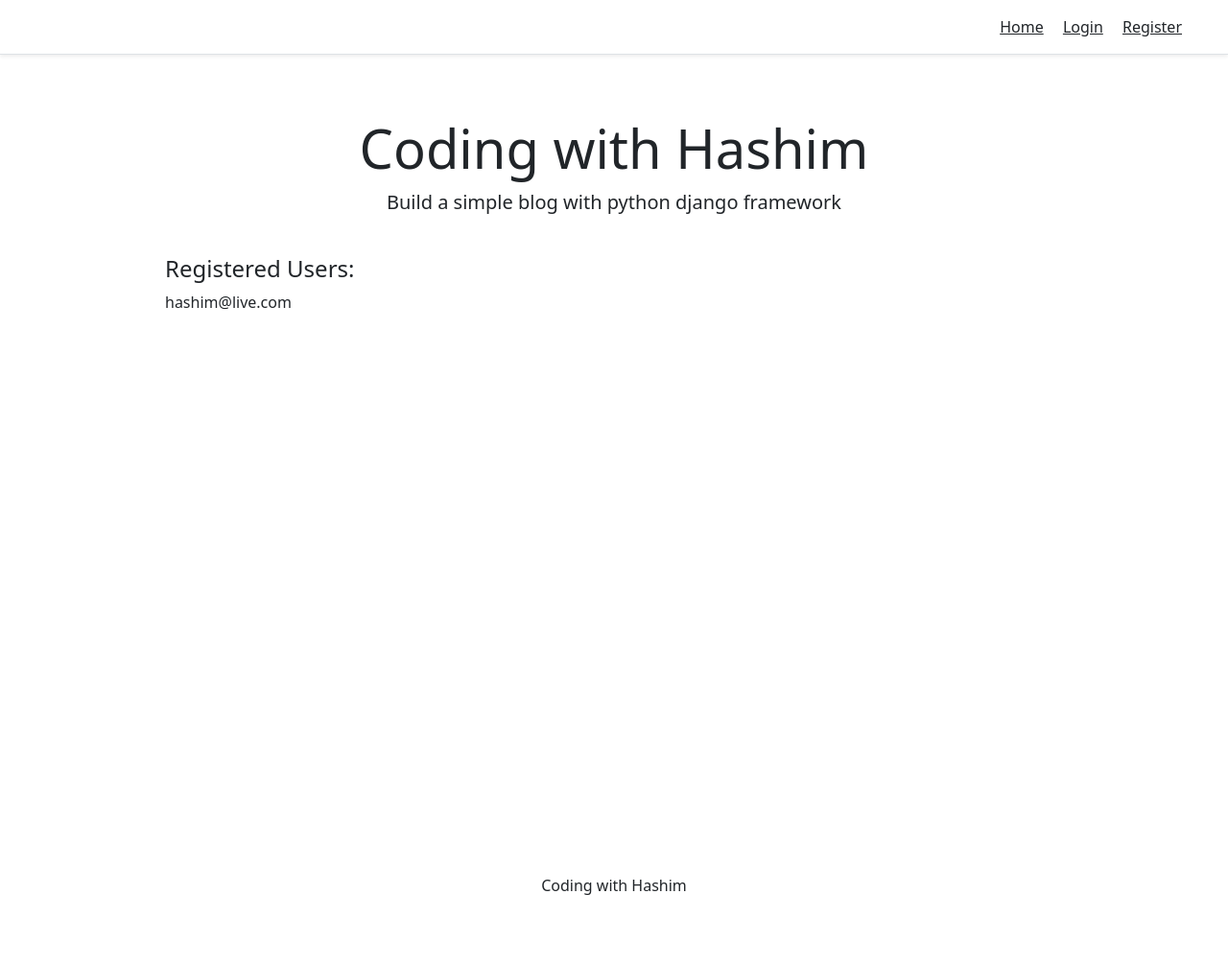
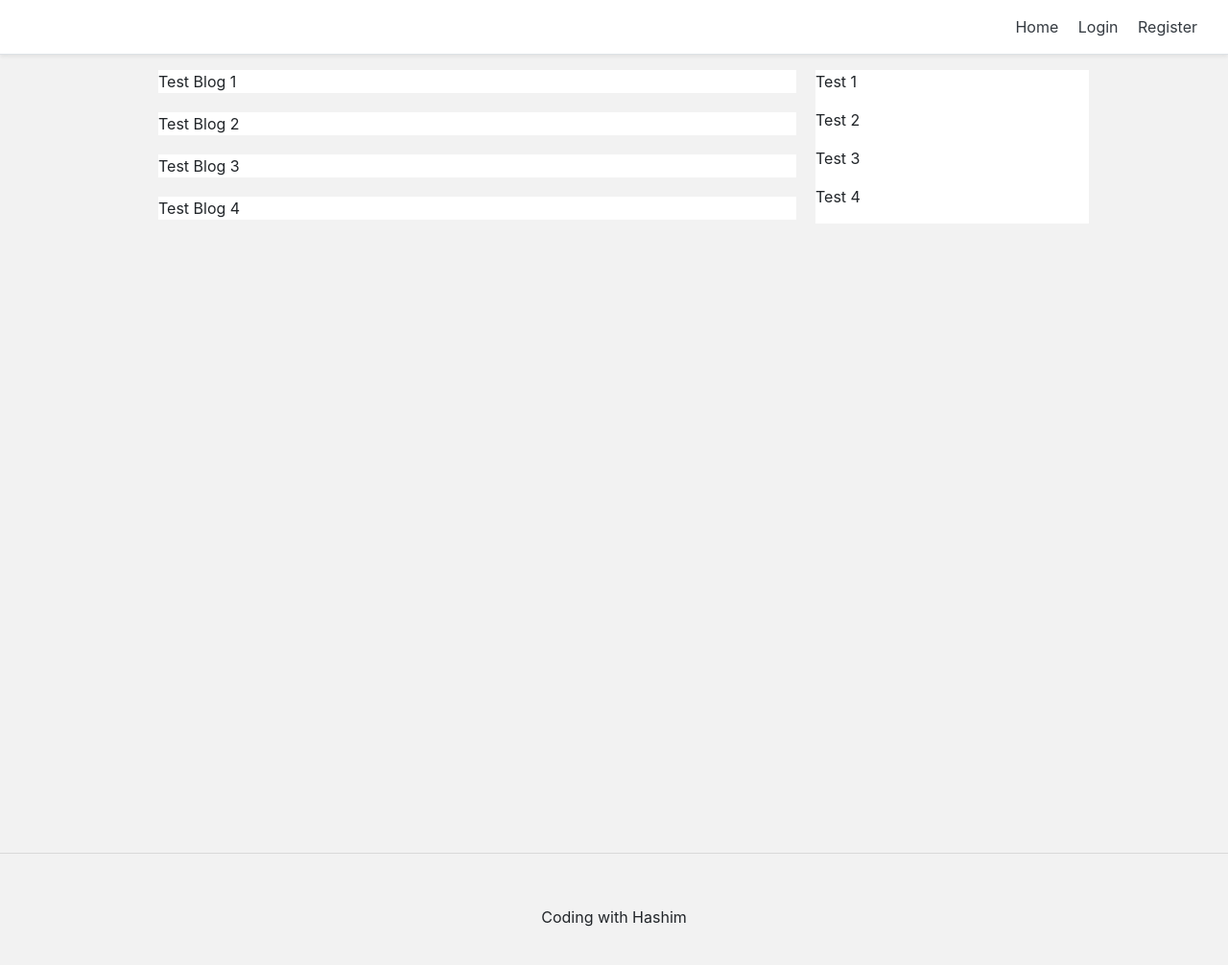
Before and after one commit to hashimTahir/Python-Django-Playground, a Django app: page / in a window 1280 px wide. Shown: the whole page at 96% size. Before the commit the page ends 933 px from the top, so only its background shows below. Run offline with Django 3.2, Linux system fonts and the light colour scheme; data comes from the database, SQL or seed files in the repository; both versions use the stored data as it was after the commit; some libraries are stand-ins or nearby versions.

Commit message:
Initial blog post setup on home page.

```diff
--- a/personal/templates/personal/home.html
+++ b/personal/templates/personal/home.html
@@ -1,26 +1,86 @@
 {% extends 'base.html' %}
-
-
 
 {% block content %}
 
 
-<div class="pricing-header px-3 py-3 pt-md-5 pb-md-4 mx-auto text-center">
-    <h1 class="display-4">Coding with Hashim</h1>
-    <p class="lead">Build a simple blog with python django framework</p>
-</div>
+<style type="text/css">
+    @media (max-width: 768px) {
+        .right-column {
+            margin-left: 0px;
+        }
+    }
+
+    @media (min-width: 768px) {
+        .right-column {
+            margin-left: 20px;
+        }
+    }
+
+    .blog-post-container {
+        background-color: #fff;
+        margin-bottom: 20px;
+        width: 100%;
+    }
+
+    .create-post-bar {
+        background-color: #fff;
+        margin-bottom: 20px;
+    }
+
+    .left-column {
+        padding: 0px;
+    }
+
+    .right-column {
+        padding: 0px;
+    }
+</style>
+
 
 <div class="container">
-    <div class="d-flex flex-column">
-        <h4>
-            Registered Users:
-        </h4>
-        {% for accout in accounts %}
-        <p>
-            {{accout}}
+    <div class="row">
 
-        </p>
-        {% endfor %}
+        <!-- Top bar -->
+        <div class="create-post-bar d-lg-none col-lg-7 offset-lg-1">
+        </div>
+        <!-- end bar -->
+
+
+        <!-- blogs  -->
+        <div class="left-column col-lg-7 offset-lg-1">
+
+            <div class="blog-post-container">
+                <p>Test Blog 1</p>
+            </div>
+
+            <div class="blog-post-container">
+                <p>Test Blog 2</p>
+            </div>
+
+            <div class="blog-post-container">
+                <p>Test Blog 3</p>
+            </div>
+
+            <div class="blog-post-container">
+                <p>Test Blog 4</p>
+            </div>
+
+        </div>
+        <!-- end blog feed -->
+
+
+        <!-- Right 'create post' column  -->
+        <div class="right-column col-lg-3 d-lg-flex d-none flex-column">
+
+            <div class="create-post-bar">
+                <p>Test 1</p>
+                <p>Test 2</p>
+                <p>Test 3</p>
+                <p>Test 4</p>
+            </div>
+
+        </div>
+        <!-- end Right 'create post' column  -->
 
     </div>
 </div>
--- a/templates/base.html
+++ b/templates/base.html
@@ -3,10 +3,16 @@
 
 <head>
 
-    {% include 'snippets/header.html' %}
+    <meta charset="utf-8">
+    <meta name="viewport" content="width=device-width, initial-scale=1, shrink-to-fit=no">
+    <link rel="stylesheet" href="https://stackpath.bootstrapcdn.com/bootstrap/4.3.1/css/bootstrap.min.css"
+        integrity="sha384-ggOyR0iXCbMQv3Xipma34MD+dH/1fQ784/j6cY/iJTQUOhcWr7x9JvoRxT2MZw1T" crossorigin="anonymous">
+
 </head>
 
 <body>
+    {% include 'snippets/base_css.html' %}
+    {% include 'snippets/header.html' %}
 
     <style type="text/css">
         .main {
--- /dev/null
+++ b/templates/snippets/base_css.html
@@ -0,0 +1,5 @@
+<style type="text/css">
+	body{
+		background-color: #f2f2f2;
+	}
+</style>
--- a/templates/snippets/footer.html
+++ b/templates/snippets/footer.html
@@ -1,17 +1,26 @@
 <style type="text/css">
-    .footer{
-        min-height: 100px;
-    }
+	.footer{
+		min-height: 100px;
+	}
 </style>
+
+<!-- Footer -->
+<hr>
 <div class="d-flex flex-row align-items-center footer">
     <p class="m-auto">
         Coding with Hashim
     </p>
 </div>
+<!-- End Footer -->
 
 
 
-
-<script src="https://cdn.jsdelivr.net/npm/bootstrap@5.0.0-beta1/dist/js/bootstrap.bundle.min.js"
-    integrity="sha384-ygbV9kiqUc6oa4msXn9868pTtWMgiQaeYH7/t7LECLbyPA2x65Kgf80OJFdroafW"
+<script src="https://code.jquery.com/jquery-3.3.1.slim.min.js"
+    integrity="sha384-q8i/X+965DzO0rT7abK41JStQIAqVgRVzpbzo5smXKp4YfRvH+8abtTE1Pi6jizo"
     crossorigin="anonymous"></script>
+<script src="https://cdnjs.cloudflare.com/ajax/libs/popper.js/1.14.7/umd/popper.min.js"
+    integrity="sha384-UO2eT0CpHqdSJQ6hJty5KVphtPhzWj9WO1clHTMGa3JDZwrnQq4sF86dIHNDz0W1"
+    crossorigin="anonymous"></script>
+<script src="https://stackpath.bootstrapcdn.com/bootstrap/4.3.1/js/bootstrap.min.js"
+    integrity="sha384-JjSmVgyd0p3pXB1rRibZUAYoIIy6OrQ6VrjIEaFf/nJGzIxFDsf4x0xIM+B07jRM"
+    crossorigin="anonymous"></script>
--- a/templates/snippets/header.html
+++ b/templates/snippets/header.html
@@ -1,23 +1,25 @@
-<link href="https://cdn.jsdelivr.net/npm/bootstrap@5.0.0-beta1/dist/css/bootstrap.min.css" rel="stylesheet"
-    integrity="sha384-giJF6kkoqNQ00vy+HMDP7azOuL0xtbfIcaT9wjKHr8RbDVddVHyTfAAsrekwKmP1" crossorigin="anonymous">
-
-
 <style type="text/css">
-    .container {
-        max-width: 960px;
+    @media (min-width: 768px) {
+        html {
+            font-size: 16px;
+        }
     }
 
     .pricing-header {
         max-width: 700px;
     }
+
+    .card-deck .card {
+        min-width: 220px;
+    }
 </style>
 
 <div class="d-flex flex-column flex-md-row align-items-center p-3 px-md-4 mb-3 bg-white border-bottom shadow-sm">
-    <p class="h5 my-0 me-md-auto fw-normal">
+    <h5 class="my-0 mr-md-auto font-weight-normal">
         {% if request.user.is_authenticated %}
         Hello, {{request.user.username}}</p>
-    {% endif %}
-    </p>
+        {% endif %}
+    </h5>
     <nav class="my-2 my-md-0 me-md-3">
         {% if request.user.is_authenticated %}
         <a class="p-2 text-dark" href="{% url 'home' %}">Home</a>
```
Also changed, not shown: db.sqlite3.
